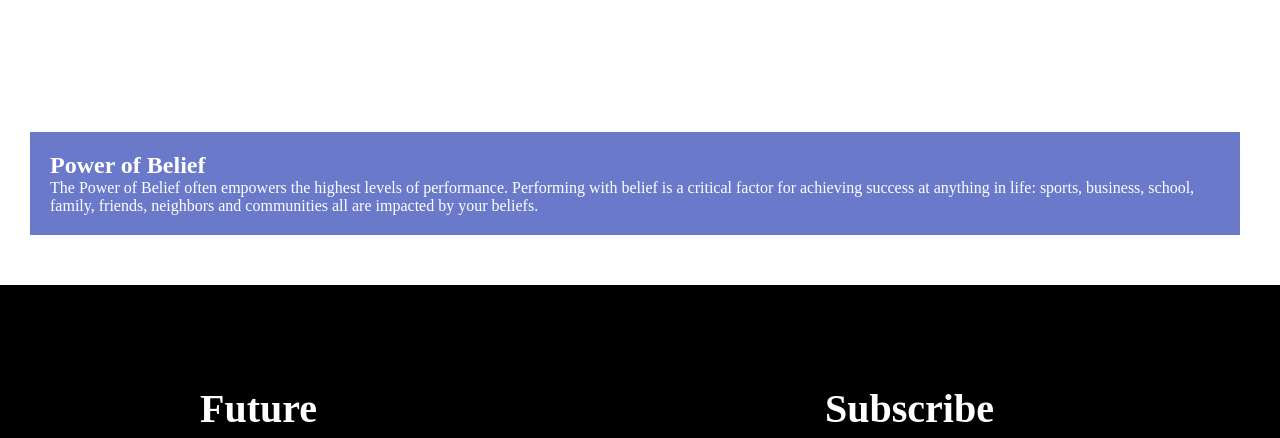
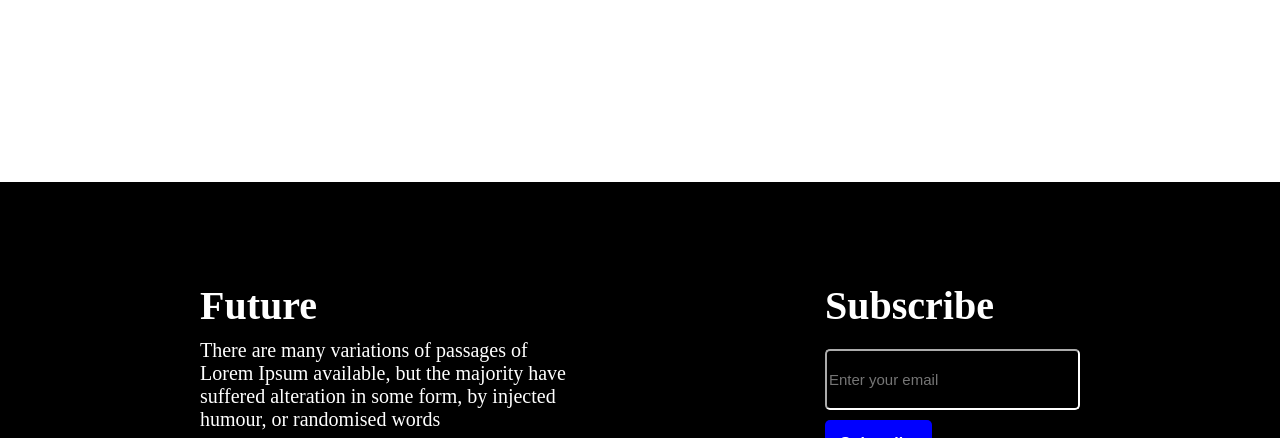
Before and after one commit to Sabiha-Tabassum/new-me-portfolio, a plain HTML site: page index.html in a window 1280 px wide. Shown: the part 2762-3200 px from the top of the page. Drawn offline with Linux system fonts and the light colour scheme.

Commit message:
again commit

```diff
--- a/index.html
+++ b/index.html
@@ -72,13 +72,8 @@
             <h3><button class="blue-btn">Call Now</button></h3>
         </div>
     </section>
-    <section class="fourth-section">
-        <h2>Power of Belief</h2>
-        <p>The Power of Belief often empowers the highest levels of performance. Performing with belief is a critical factor for achieving success at anything in life: sports, business, school, family, friends, neighbors and communities all are impacted by your beliefs.</p>
-    </section>
 
-
-    </main>
+   </main>
     <footer class="footer">
        <section class="future">
             <div class="future-content">
--- a/styles/portfolio.css
+++ b/styles/portfolio.css
@@ -161,14 +161,7 @@
     font-weight: 600;
 
 }
-.fourth-section{
-    background: rgb(107, 121, 202);
-    color: white;
-    margin-bottom: 20px;
-    margin-left: 30px;
-    margin-right: 40px;
-    padding: 20px;
-}
+
 /* footer */
 .footer{
     background-color: black;
```
